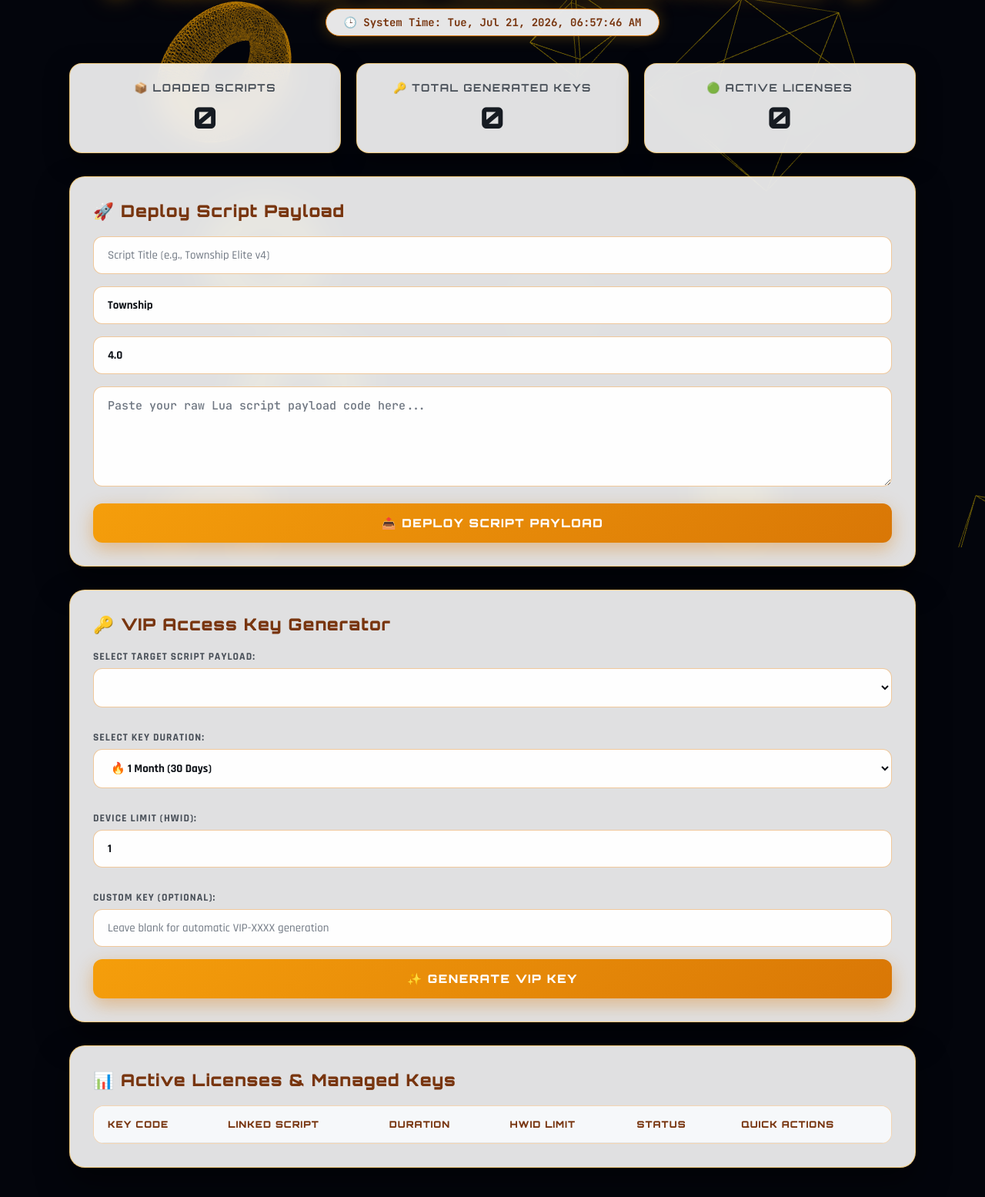
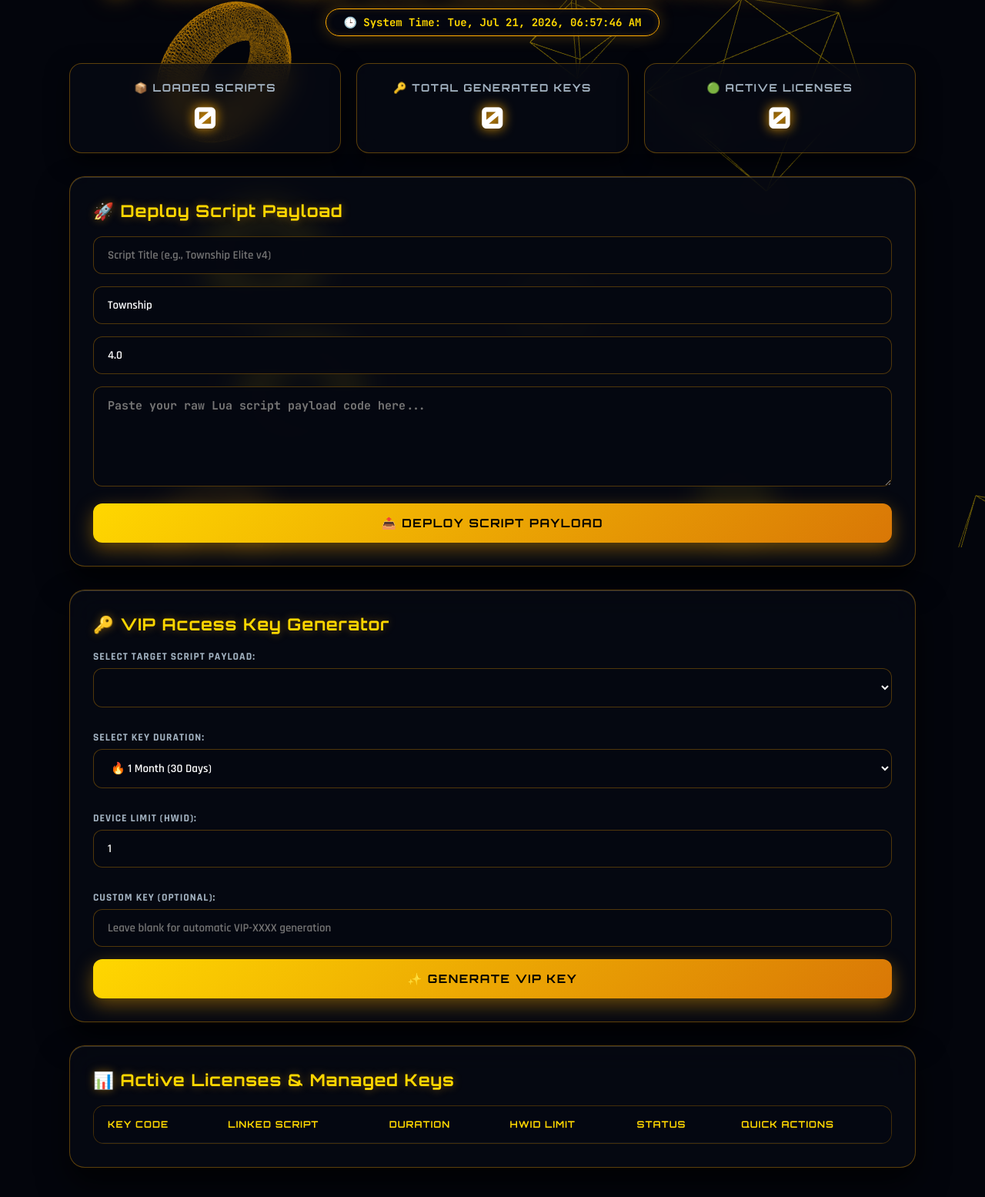
Before and after one commit to Aditya4650-am/License-panel-VIP, a website: page public/index.html in a window 1280 px wide. Shown: the part 89-1644 px from the top of the page at 77% size. Drawn offline with nearby package versions, Linux system fonts and the light colour scheme; no server answers; animation ran at ten frames a second.

Commit message:
Refactor CSS variables and update styles
Updated various CSS variables for color themes and styles. Adjusted styles for buttons, cards, and other elements to enhance visual appearance.

```diff
--- a/public/index.html
+++ b/public/index.html
@@ -12,23 +12,20 @@
     <style>
         :root {
             --bg-dark: #03050c;
-            --neon-gold: #d97706;
-            --neon-amber: #b45309;
-            --neon-cyan: #0284c7;
-            --neon-purple: #7e22ce;
-            --neon-green: #15803d;
-            --neon-red: #dc2626;
+            --neon-gold: #ffaa00;
+            --neon-amber: #ffd700;
+            --neon-cyan: #00f0ff;
+            --neon-purple: #8000ff;
+            --neon-green: #00ff66;
+            --neon-red: #ff2a5f;
 
-            /* Custom Zenitsu Background Image */
+            /* Custom Zenitsu Background Image - Ensure 6117533.jpg is in the same directory */
             --bg-image-url: url('6117533.jpg');
 
-            --glass-bg: rgba(255, 255, 255, 0.88);
-            --glass-border: rgba(255, 170, 0, 0.45);
-
-            /* Dark Font Colors */
-            --text-main: #0d1117;
-            --text-muted: #484f58;
-            --text-dark-heading: #161b22;
+            --glass-bg: rgba(8, 10, 20, 0.72);
+            --glass-border: rgba(255, 170, 0, 0.35);
+            --text-main: #f0f6fc;
+            --text-muted: #a3b3c2;
         }
 
         * {
@@ -36,7 +33,7 @@
             margin: 0;
             padding: 0;
             font-family: 'Rajdhani', sans-serif;
-            transition: border-color 0.3s ease, box-shadow 0.3s ease;
+            transition: border-color 0.3s ease, box-shadow 0.3s ease, transform 0.15s ease-out;
         }
 
         body {
@@ -71,6 +68,7 @@
             margin: 0 auto;
             position: relative;
             z-index: 1;
+            perspective: 1200px;
         }
 
         /* Header & Title Effects */
@@ -85,7 +83,7 @@
             font-weight: 900;
             text-transform: uppercase;
             letter-spacing: 3px;
-            background: linear-gradient(135deg, #ffd700 0%, #ffaa00 50%, #ffffff 100%);
+            background: linear-gradient(135deg, var(--neon-amber) 0%, var(--neon-gold) 50%, #ffffff 100%);
             -webkit-background-clip: text;
             -webkit-text-fill-color: transparent;
             text-shadow: 0 0 35px rgba(255, 170, 0, 0.6);
@@ -103,15 +101,15 @@
             gap: 8px;
             margin-top: 14px;
             padding: 8px 22px;
-            background: rgba(255, 255, 255, 0.9);
+            background: rgba(5, 8, 17, 0.85);
             border: 1px solid var(--neon-gold);
             border-radius: 30px;
-            color: #78350f;
+            color: var(--neon-amber);
             font-family: 'JetBrains Mono', monospace;
             font-size: 14px;
             font-weight: 700;
             backdrop-filter: blur(12px);
-            box-shadow: 0 0 20px rgba(255, 170, 0, 0.25);
+            box-shadow: 0 0 20px rgba(255, 170, 0, 0.25), inset 0 0 10px rgba(255, 170, 0, 0.15);
         }
 
         /* Stats Cards */
@@ -132,7 +130,7 @@
             -webkit-backdrop-filter: blur(16px);
             position: relative;
             overflow: hidden;
-            box-shadow: 0 10px 30px rgba(0, 0, 0, 0.5);
+            box-shadow: 0 10px 30px rgba(0, 0, 0, 0.7);
         }
 
         .stat-card::before {
@@ -142,7 +140,7 @@
             left: -100%;
             width: 100%;
             height: 2px;
-            background: linear-gradient(90deg, transparent, #d97706, transparent);
+            background: linear-gradient(90deg, transparent, var(--neon-amber), transparent);
             animation: borderSlide 2.5s infinite linear;
         }
 
@@ -157,18 +155,18 @@
             color: var(--text-muted);
             letter-spacing: 1.5px;
             text-transform: uppercase;
-            font-weight: 700;
         }
 
         .stat-card p {
             font-family: 'Orbitron', sans-serif;
             font-size: 2.4rem;
             font-weight: 900;
-            color: var(--text-dark-heading);
+            color: #fff;
             margin-top: 6px;
+            text-shadow: 0 0 15px var(--neon-gold);
         }
 
-        /* Flat Interactive Cards (Tilt Disabled) */
+        /* Static Cards (Tilt Effect Disabled) */
         .card {
             background: var(--glass-bg);
             border: 1px solid var(--glass-border);
@@ -177,31 +175,31 @@
             margin-bottom: 30px;
             backdrop-filter: blur(20px);
             -webkit-backdrop-filter: blur(20px);
-            box-shadow: 0 20px 40px rgba(0, 0, 0, 0.5);
+            box-shadow: 0 20px 40px rgba(0, 0, 0, 0.75), inset 0 1px 0 rgba(255, 255, 255, 0.15);
         }
 
         .card:hover {
-            border-color: rgba(217, 119, 6, 0.8);
-            box-shadow: 0 20px 45px rgba(255, 170, 0, 0.25);
+            border-color: rgba(255, 215, 0, 0.7);
+            box-shadow: 0 25px 50px rgba(255, 170, 0, 0.25), inset 0 1px 0 rgba(255, 255, 255, 0.3);
         }
 
         .card h2 {
             font-family: 'Orbitron', sans-serif;
             font-size: 1.35rem;
-            color: #78350f;
+            color: var(--neon-amber);
             margin-bottom: 20px;
             display: flex;
             align-items: center;
             gap: 10px;
             letter-spacing: 1px;
-            font-weight: 800;
+            text-shadow: 0 0 12px rgba(255, 170, 0, 0.4);
         }
 
         /* Form Controls */
         label {
             display: block;
             font-size: 0.85rem;
-            font-weight: 800;
+            font-weight: 700;
             color: var(--text-muted);
             margin-top: 14px;
             margin-bottom: 6px;
@@ -213,24 +211,20 @@
             width: 100%;
             padding: 14px 18px;
             margin-bottom: 16px;
-            background: rgba(255, 255, 255, 0.95);
-            border: 1px solid rgba(217, 119, 6, 0.4);
+            background: rgba(5, 8, 17, 0.85);
+            border: 1px solid rgba(255, 170, 0, 0.3);
             border-radius: 12px;
-            color: var(--text-main);
+            color: #fff;
             font-size: 15px;
-            font-weight: 700;
+            font-weight: 600;
             outline: none;
-        }
-
-        input::placeholder, textarea::placeholder {
-            color: #6e7681;
-            font-weight: 500;
+            backdrop-filter: blur(5px);
         }
 
         input:focus, select:focus, textarea:focus {
-            border-color: #d97706;
-            box-shadow: 0 0 15px rgba(217, 119, 6, 0.3);
-            background: #ffffff;
+            border-color: var(--neon-amber);
+            box-shadow: 0 0 20px rgba(255, 170, 0, 0.4);
+            background: rgba(10, 15, 29, 0.95);
         }
 
         textarea {
@@ -239,21 +233,21 @@
             resize: vertical;
         }
 
-        /* Action Buttons */
+        /* 3D Action Buttons */
         .btn {
             width: 100%;
             padding: 16px;
             font-family: 'Orbitron', sans-serif;
             font-size: 15px;
-            font-weight: 800;
+            font-weight: 700;
             text-transform: uppercase;
             letter-spacing: 1.5px;
             border: none;
             border-radius: 12px;
             cursor: pointer;
-            background: linear-gradient(135deg, #f59e0b 0%, #d97706 100%);
-            color: #ffffff;
-            box-shadow: 0 8px 25px rgba(217, 119, 6, 0.4);
+            background: linear-gradient(135deg, var(--neon-amber) 0%, #d97706 100%);
+            color: #000;
+            box-shadow: 0 8px 25px rgba(255, 170, 0, 0.4);
             position: relative;
             overflow: hidden;
             display: flex;
@@ -263,9 +257,9 @@
         }
 
         .btn:hover {
-            transform: translateY(-2px);
-            box-shadow: 0 12px 30px rgba(217, 119, 6, 0.6);
-            background: linear-gradient(135deg, #d97706 0%, #b45309 100%);
+            transform: translateY(-3px) scale(1.01);
+            box-shadow: 0 12px 35px rgba(255, 215, 0, 0.6);
+            background: linear-gradient(135deg, #f59e0b 0%, var(--neon-amber) 100%);
         }
 
         .btn:active {
@@ -276,45 +270,43 @@
         .table-responsive {
             overflow-x: auto;
             border-radius: 14px;
-            border: 1px solid rgba(217, 119, 6, 0.3);
-            background: rgba(255, 255, 255, 0.95);
+            border: 1px solid rgba(255, 170, 0, 0.25);
+            background: rgba(3, 5, 12, 0.7);
         }
 
         table {
             width: 100%;
             border-collapse: collapse;
             font-size: 14px;
-            color: var(--text-main);
         }
 
         th, td {
             padding: 16px 18px;
             text-align: left;
-            border-bottom: 1px solid rgba(0, 0, 0, 0.08);
-            font-weight: 700;
+            border-bottom: 1px solid rgba(255, 255, 255, 0.06);
         }
 
         th {
-            background: #f6f8fa;
+            background: rgba(5, 8, 17, 0.95);
             font-family: 'Orbitron', sans-serif;
-            color: #78350f;
-            font-weight: 800;
+            color: var(--neon-amber);
+            font-weight: 700;
             font-size: 12px;
             letter-spacing: 1px;
             text-transform: uppercase;
         }
 
         tr:hover {
-            background: rgba(255, 170, 0, 0.08);
+            background: rgba(255, 170, 0, 0.05);
         }
 
         code {
             font-family: 'JetBrains Mono', monospace;
-            color: #92400e;
-            background: rgba(245, 158, 11, 0.15);
+            color: var(--neon-amber);
+            background: rgba(255, 215, 0, 0.12);
             padding: 4px 10px;
             border-radius: 6px;
-            border: 1px solid rgba(245, 158, 11, 0.4);
+            border: 1px solid rgba(255, 215, 0, 0.35);
             font-weight: 700;
         }
 
@@ -323,20 +315,20 @@
             border-radius: 20px;
             font-family: 'Orbitron', sans-serif;
             font-size: 11px;
-            font-weight: 800;
+            font-weight: 700;
             letter-spacing: 0.5px;
         }
 
         .badge-active {
-            background: rgba(21, 128, 61, 0.15);
-            color: #15803d;
-            border: 1px solid rgba(21, 128, 61, 0.4);
+            background: rgba(0, 255, 102, 0.15);
+            color: var(--neon-green);
+            border: 1px solid rgba(0, 255, 102, 0.4);
         }
 
         .badge-inactive {
-            background: rgba(220, 38, 38, 0.15);
-            color: #dc2626;
-            border: 1px solid rgba(220, 38, 38, 0.4);
+            background: rgba(255, 42, 95, 0.15);
+            color: var(--neon-red);
+            border: 1px solid rgba(255, 42, 95, 0.4);
         }
 
         .btn-action {
@@ -352,28 +344,28 @@
         }
 
         .btn-copy {
-            background: rgba(217, 119, 6, 0.15);
-            color: #b45309;
-            border: 1px solid rgba(217, 119, 6, 0.4);
+            background: rgba(255, 170, 0, 0.15);
+            color: var(--neon-amber);
+            border: 1px solid rgba(255, 170, 0, 0.35);
         }
 
         .btn-copy:hover {
-            background: #d97706;
-            color: #fff;
-            box-shadow: 0 0 10px rgba(217, 119, 6, 0.5);
+            background: var(--neon-amber);
+            color: #000;
+            box-shadow: 0 0 15px var(--neon-amber);
         }
 
         .btn-revoke {
-            background: rgba(220, 38, 38, 0.15);
-            color: #dc2626;
-            border: 1px solid rgba(220, 38, 38, 0.4);
+            background: rgba(255, 42, 95, 0.15);
+            color: var(--neon-red);
+            border: 1px solid rgba(255, 42, 95, 0.3);
             margin-left: 6px;
         }
 
         .btn-revoke:hover {
-            background: #dc2626;
+            background: var(--neon-red);
             color: #fff;
-            box-shadow: 0 0 10px rgba(220, 38, 38, 0.5);
+            box-shadow: 0 0 15px var(--neon-red);
         }
 
         @media (max-width: 768px) {
```
